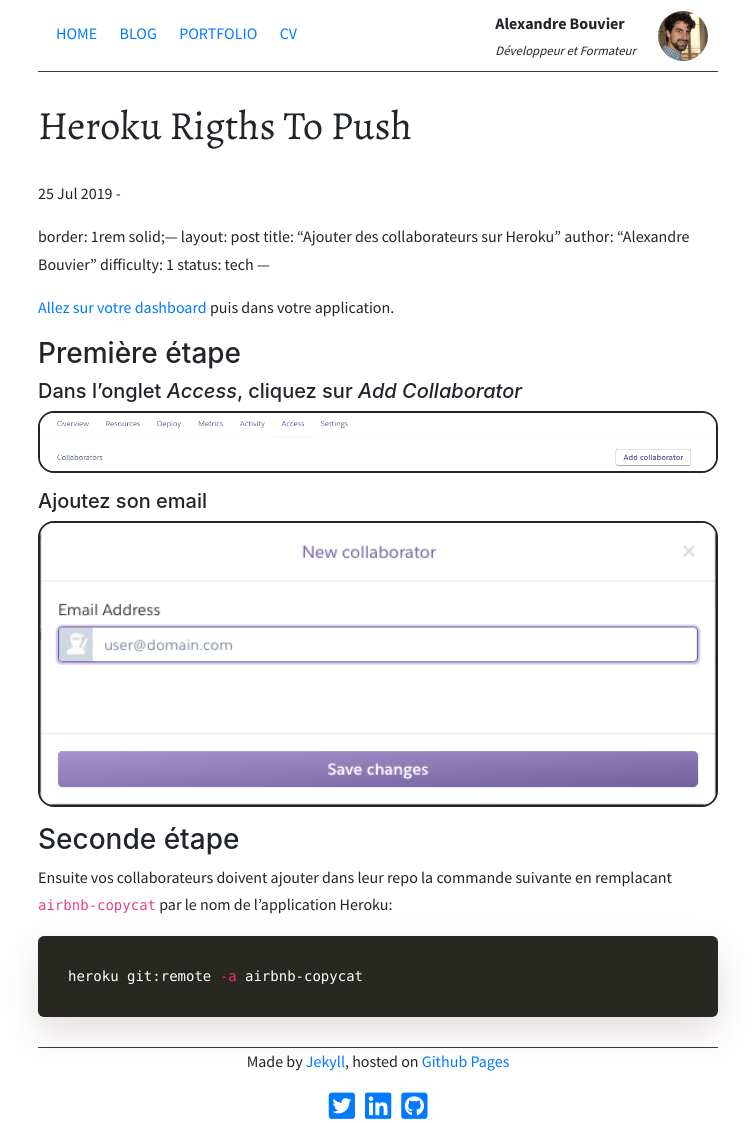
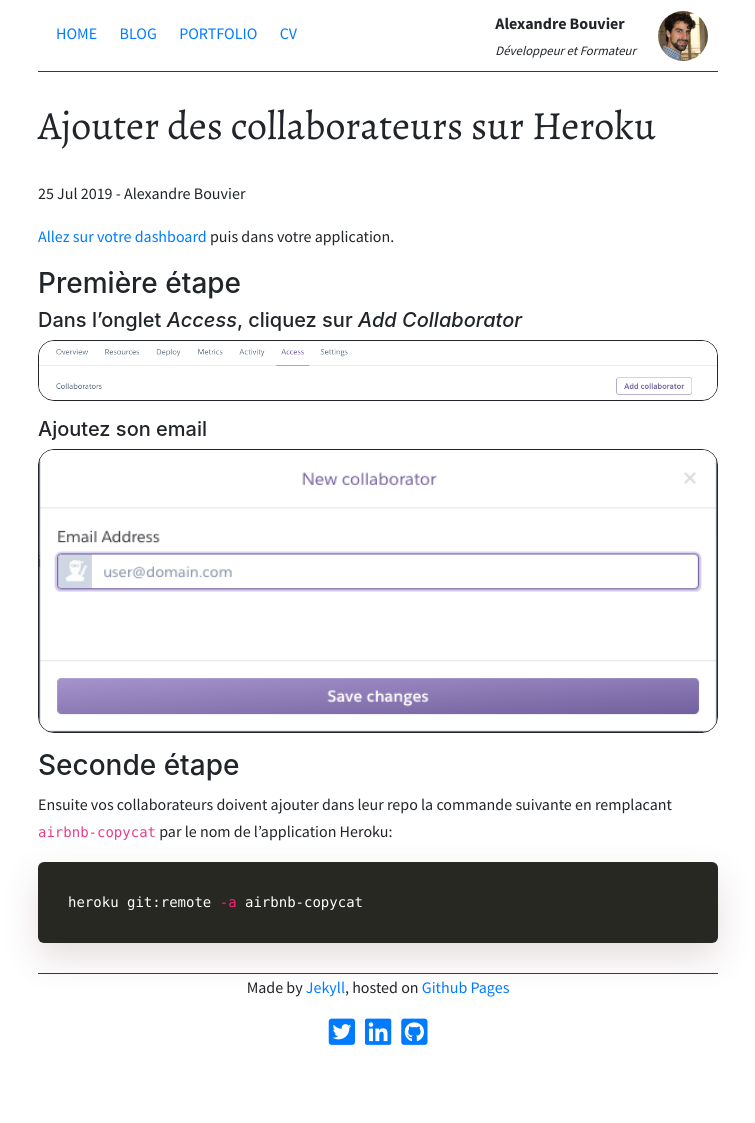
Before and after one commit to alexandrebk/alexandrebk.github.io, a Jekyll site: the page built from _posts/2019-07-25-heroku-rigths-to-push.md, in a window 1280 px wide. Shown: the whole page, without its empty margins (262-1017 px from the left). Built offline with Jekyll 4.4.1, drawn with Linux system fonts in a browser that asks for light colours; nearby versions of some CDN libraries; our own code applies the rules of GitHub Pages for plain Markdown files; after the commit the page ends 1049 px from its top, so only the background shows below that.

Commit message:
Minor changes

```diff
--- a/_posts/2019-07-25-heroku-rigths-to-push.md
+++ b/_posts/2019-07-25-heroku-rigths-to-push.md
@@ -1,4 +1,4 @@
-border: 1rem solid;---
+---
 layout: post
 title:  "Ajouter des collaborateurs sur Heroku"
 author: "Alexandre Bouvier"
@@ -12,7 +12,7 @@
 
 ##### Dans l'onglet *Access*, cliquez sur *Add Collaborator*
 
-<img src="/images/posts/heroku-button.png" style="width: 100%;border: 2px solid;border-radius: 16px;" alt="Cliquer sur Add Collaborator">
+<img src="/images/posts/heroku-button.png" class="image" alt="Cliquer sur Add Collaborator">
 
 ##### Ajoutez son email
 
--- a/_sass/_posts.scss
+++ b/_sass/_posts.scss
@@ -1,5 +1,5 @@
 .image {
   width:         100%;
-  border:        2px solid;
+  border:        1px solid;
   border-radius: 16px;
 }
```
Also changed, not shown: _posts/2019-07-31-messages-between-users.md (+1 -1 lines).
